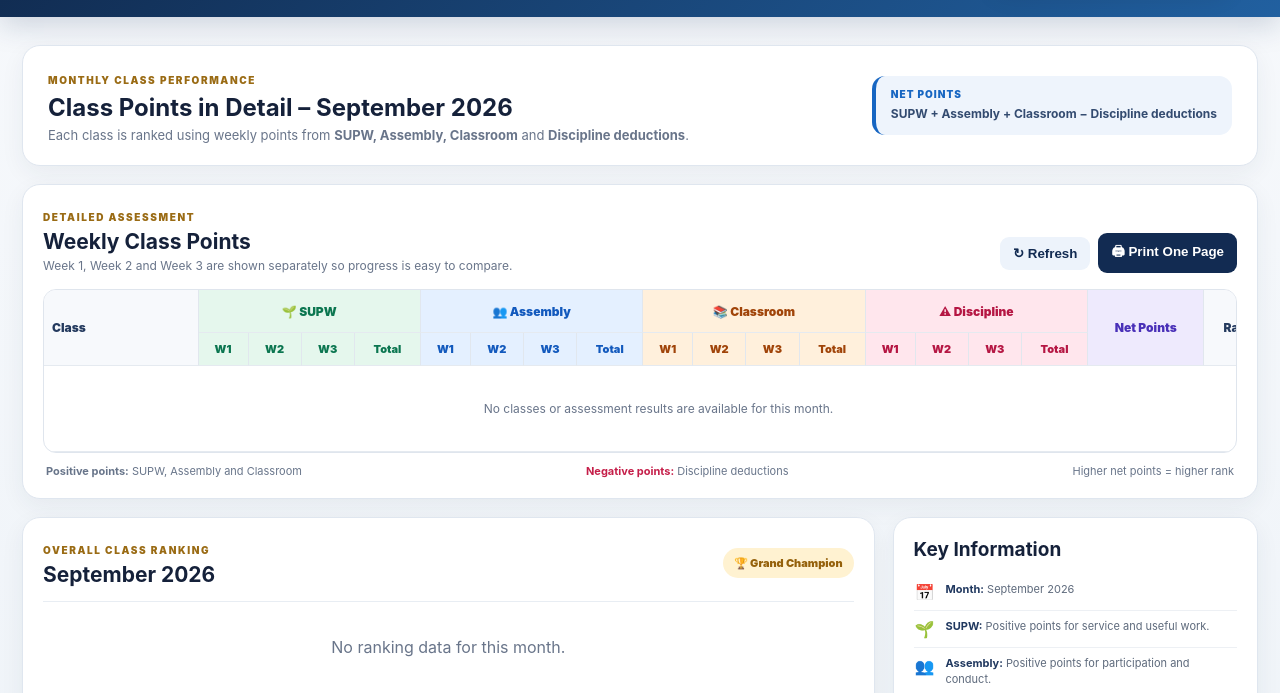
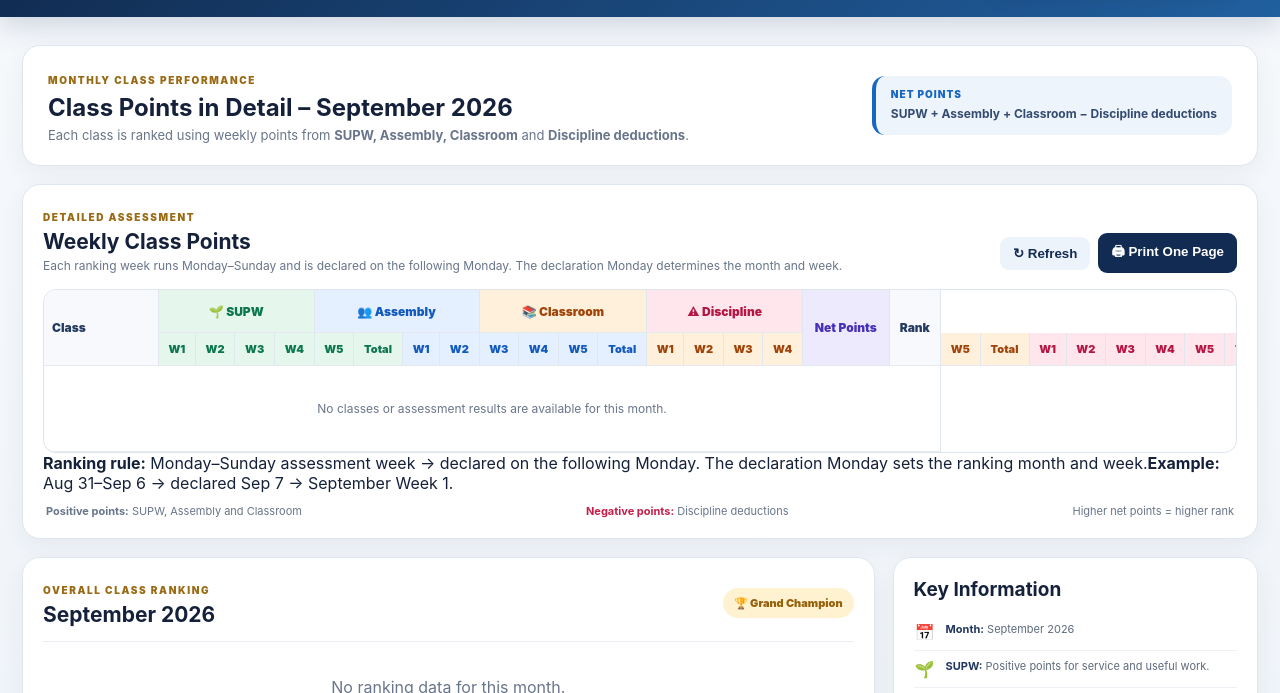
Before and after one commit to Tshewang28/SAMS, a website: page hall-of-fame.html in a window 1280 px wide. Shown: the part 98-791 px from the top of the page. Drawn offline with nearby package versions, Linux system fonts and the light colour scheme.

Commit message:
Update hall-of-fame.html

```diff
--- a/hall-of-fame.html
+++ b/hall-of-fame.html
@@ -41,7 +41,7 @@
         <div>
           <span class="eyebrow">DETAILED ASSESSMENT</span>
           <h2>Weekly Class Points</h2>
-          <p>Week 1, Week 2 and Week 3 are shown separately so progress is easy to compare.</p>
+          <p>Each ranking week runs Monday–Sunday and is declared on the following Monday. The declaration Monday determines the month and week.</p>
         </div>
         <div class="action-buttons"><button class="refresh-btn" id="refreshBtn" type="button">↻ Refresh</button><button class="print-btn" type="button" onclick="window.print()">🖨 Print One Page</button></div>
       </div>
@@ -58,16 +58,17 @@
               <th rowspan="2">Rank</th>
             </tr>
             <tr>
-              <th class="supw">W1</th><th class="supw">W2</th><th class="supw">W3</th><th class="supw total-col">Total</th>
-              <th class="assembly">W1</th><th class="assembly">W2</th><th class="assembly">W3</th><th class="assembly total-col">Total</th>
-              <th class="classroom">W1</th><th class="classroom">W2</th><th class="classroom">W3</th><th class="classroom total-col">Total</th>
-              <th class="discipline">W1</th><th class="discipline">W2</th><th class="discipline">W3</th><th class="discipline total-col">Total</th>
+              <th class="supw">W1</th><th class="supw">W2</th><th class="supw">W3</th><th class="supw">W4</th><th class="supw">W5</th><th class="supw total-col">Total</th>
+              <th class="assembly">W1</th><th class="assembly">W2</th><th class="assembly">W3</th><th class="assembly">W4</th><th class="assembly">W5</th><th class="assembly total-col">Total</th>
+              <th class="classroom">W1</th><th class="classroom">W2</th><th class="classroom">W3</th><th class="classroom">W4</th><th class="classroom">W5</th><th class="classroom total-col">Total</th>
+              <th class="discipline">W1</th><th class="discipline">W2</th><th class="discipline">W3</th><th class="discipline">W4</th><th class="discipline">W5</th><th class="discipline total-col">Total</th>
             </tr>
           </thead>
           <tbody id="detailBody"></tbody>
         </table>
       </div>
-      <div class="table-note">
+      <div class="declaration-rule"><span><b>Ranking rule:</b> Monday–Sunday assessment week → declared on the following Monday. The declaration Monday sets the ranking month and week.</span><span><b>Example:</b> Aug 31–Sep 6 → declared Sep 7 → September Week 1.</span></div>
+<div class="table-note">
         <span><b>Positive points:</b> SUPW, Assembly and Classroom</span>
         <span><b class="negative-text">Negative points:</b> Discipline deductions</span>
         <span>Higher net points = higher rank</span>
```
